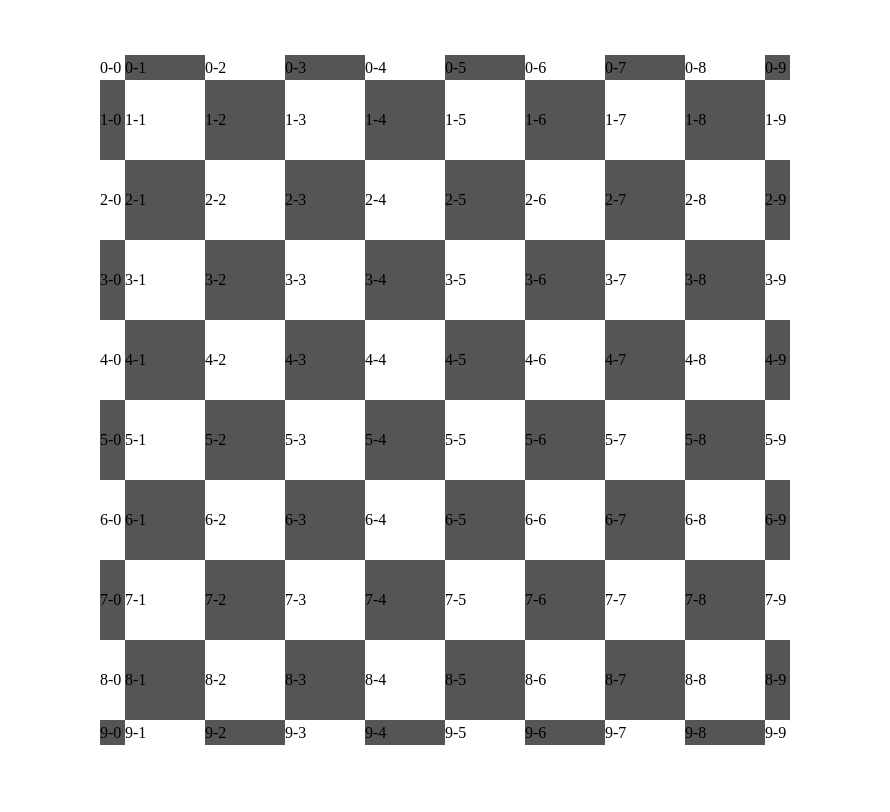
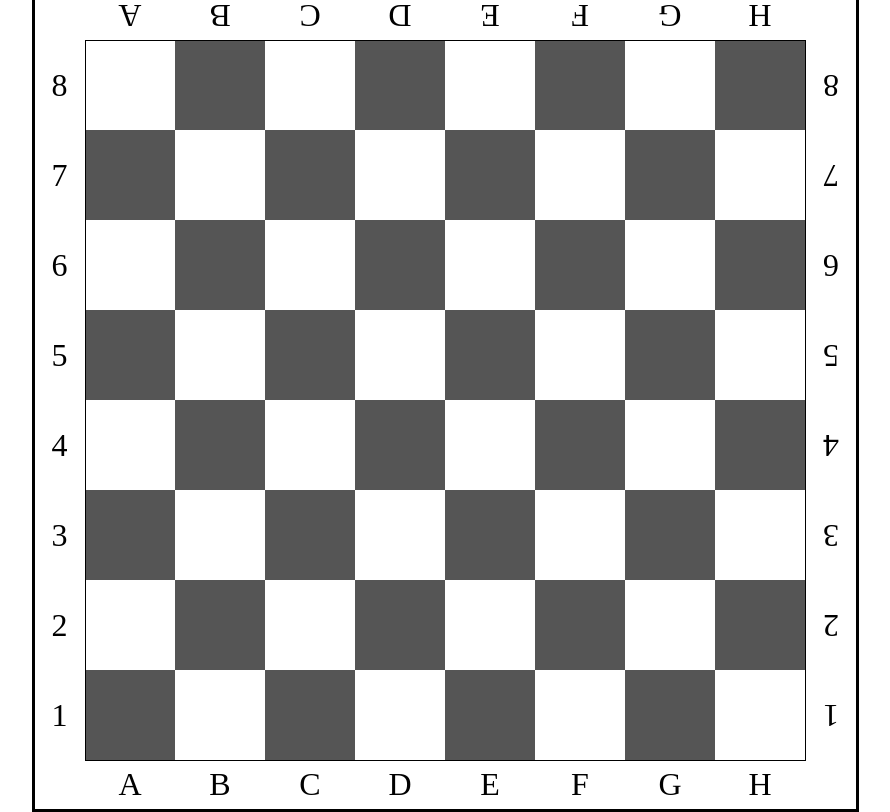
Before and after one commit to roman82direct/JS_1-Lesson_5, a plain HTML site: page index.html in a window 1280 px wide. Shown: the whole page, without its empty margins (195-1085 px from the left). Drawn offline with Linux system fonts and the light colour scheme.

Commit message:
Доска готова

```diff
--- a/script.js
+++ b/script.js
@@ -6,17 +6,67 @@ main.style = 'display: flex;'
 
 var table = document.createElement('table');
 table.style.borderCollapse = 'collapse';
+table.style.border = '3px solid black';
 main.insertAdjacentElement('afterBegin', table);
 var tr = document.getElementsByTagName('tr');
-    for (var i = 0; i <=9; i++){
+    for (var i = 0; i < 10; i++){
         table.insertRow();
-        for (var j = 0; j <= 9; j++){
-            var td = document.createElement('td');
-            td.innerHTML = i + '-' + j;
-            // td.style.border = '1px solid #000';
-            tr[i].appendChild(td);
+        for (var j = 0; j < 10; j++){
+            var tdNew = document.createElement('td');
+            tdNew.innerHTML = '<p class="pole"></p>';
+            tr[i].appendChild(tdNew);
                 if (j % 2 == 0 && i % 2 != 0 || j % 2 != 0 && i % 2 == 0){
-                    td.style.backgroundColor = '#555';
+                    tdNew.style.backgroundColor = '#555';
                 }
         }
     }
+
+tr[0].style = 'height: 50px; background-color: #fff';
+tr[9].style = 'height: 50px; background-color: #fff';
+for (i = 1; i <= 8; i++){
+    tr[i].style.height = '90px';
+}
+
+var letters = ['A', 'B', 'C', 'D', 'E', 'F', 'G', 'H'];
+var td = document.getElementsByTagName('td');
+for (i = 1, k = 91; i < 9; i++, k++){
+    td[i].style = 'background-color: #fff; text-align: center; font-size: 2em; border-bottom: 1px solid';
+    td[k].style = 'background-color: #fff; text-align: center; font-size: 2em; border-top: 1px solid';
+    td[i].innerHTML = '<p class="edge rotate">' + letters[i-1] + '</p>';
+    td[k].innerHTML = '<p class="edge">' + letters[i-1] + '</p>';
+}
+
+for (i = 10; i < 90; i+=10){//формат первого и последнего столбца
+    td[i].style = 'width: 50px; background-color: #fff; text-align: center; font-size: 2em; border-right: 1px solid';
+    td[i+9].style = 'width: 50px; background-color: #fff; text-align: center; font-size: 2em; border-left: 1px solid';
+}
+for (i = 1; i < 9; i++){// ширина столбцов со второго по предпоследний
+    td[i].style.width = '90px';
+}
+
+for (i = 10; i < 90; i+=10){
+    td[i].innerHTML = '<p class="edge">' + (9 - i/10) + '</p>';
+    td[i+9].innerHTML = '<p class=" edge rotate">' + (9 - i/10) + '</p>';
+}
+var rotate = document.getElementsByClassName('rotate');
+for (i = 0; i < rotate.length; i++){
+    rotate[i].style = 'transform: rotate(180deg);';
+}
+
+td[09].style.backgroundColor = '#fff';
+td[90].style.backgroundColor = '#fff';
+
+
+// &#9812; - белый король
+// &#9813; - ферзь
+// &#9814; - ладья
+// &#9815; - слон
+// &#9816; - конь
+// &#9817; - пешка
+
+// &#9818; - черный король
+// &#9819; - ферзь
+// &#9820; - ладья
+// &#9821; - слон
+// &#9822; - конь
+// &#9823; - пешка
--- a/style.css
+++ b/style.css
@@ -2,21 +2,7 @@
     margin: 0;
     padding:0;
 }
-
-tr {
-    height: 80px;
+.pole {
+    font-size: 3rem;
+    text-align: center;
 }
-
-td {
-    width: 80px;
-}
-
-tr:first-child,
-tr:last-child {
-    height: 25px;
-}
-
-td:first-child,
-td:last-child {
-    width: 25px;
-}
```
